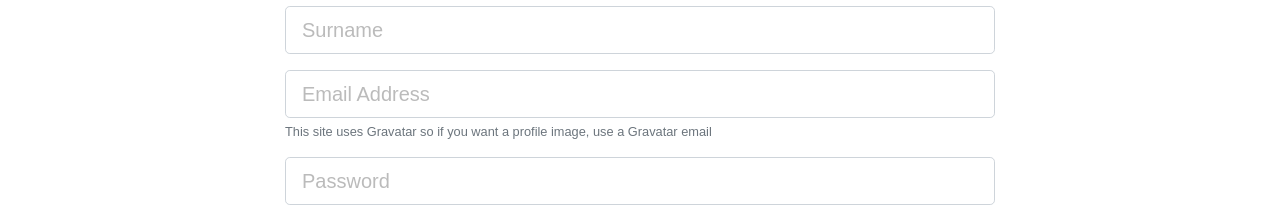
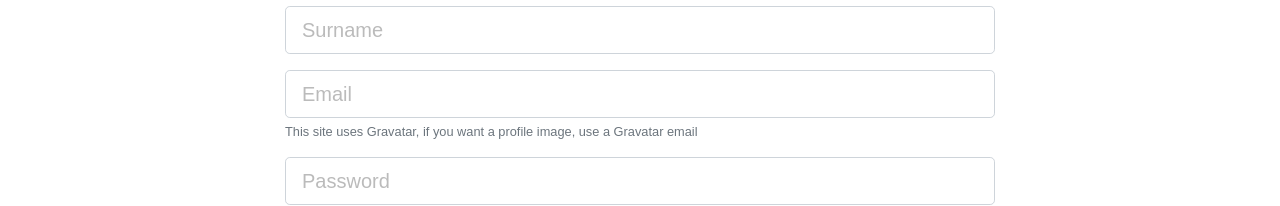
Before and after one commit to andriisavchuk/react-social, a React (Create React App) app in the folder client/: page /signup in a window 1280 px wide. Shown: the part 259-465 px from the top of the page. Built offline with nearby package versions, Linux system fonts and the light colour scheme.

Commit message:
refactor Signup component

```diff
--- a/client/src/components/auth/Login.js
+++ b/client/src/components/auth/Login.js
@@ -1,9 +1,8 @@
 import React, { Component } from 'react';
 import PropTypes from 'prop-types';
 import { connect } from 'react-redux';
-import classnames from 'classnames';
 import { loginUser } from '../../actions/authActions';
-import TextFieldGroup from '../common/TextFieldGroup';
+import InputFieldGroup from '../common/InputFieldGroup';
 
 class Login extends Component {
   constructor() {
@@ -60,8 +59,8 @@ class Login extends Component {
               <h1 className="display-4 text-center">Log In</h1>
               <p className="lead text-center">Sign in to your account</p>
               <form onSubmit={this.onSubmit}>
-                <TextFieldGroup
-                  placeholder="Email Address"
+                <InputFieldGroup
+                  placeholder="Email"
                   name="email"
                   type="email"
                   value={this.state.email}
@@ -69,7 +68,7 @@ class Login extends Component {
                   error={errors.email}
                 />
 
-                <TextFieldGroup
+                <InputFieldGroup
                   placeholder="Password"
                   name="password"
                   type="password"
--- a/client/src/components/auth/Signup.js
+++ b/client/src/components/auth/Signup.js
@@ -4,6 +4,8 @@ import { withRouter } from 'react-router-dom';
 import classnames from 'classnames';
 import { connect } from 'react-redux';
 import { signupUser } from '../../actions/authActions';
+import InputFieldGroup from '../common/InputFieldGroup';
+
 
 class Signup extends Component {
   constructor() {
@@ -64,72 +66,49 @@ class Signup extends Component {
               <h1 className="display-4 text-center">Sign Up</h1>
               <p className="lead text-center">Create your account</p>
               <form noValidate onSubmit={this.onSubmit}>
-                <div className="form-group">
-                  <input
-                    type="text"
-                    className={classnames('form-control form-control-lg', {
-                      'is-invalid' : errors.name
-                    })}
+                <InputFieldGroup
                   placeholder="Name"
                   name="name"
                   value={this.state.name}
                   onChange={this.onChange}
+                  error={errors.name}
                 />
-                  {errors.name && (<div className="invalid-feedback">{errors.name}</div>)}
-                </div>
-                <div className="form-group">
-                  <input
-                    type="text"
-                    className={classnames('form-control form-control-lg', {
-                      'is-invalid' : errors.surname
-                    })}
+
+                <InputFieldGroup
                   placeholder="Surname"
                   name="surname"
                   value={this.state.surname}
                   onChange={this.onChange}
+                  error={errors.surname}
                 />
-                  {errors.surname && (<div className="invalid-feedback">{errors.surname}</div>)}
-                </div>
-                <div className="form-group">
-                  <input
+
+                <InputFieldGroup
+                  placeholder="Email"
+                  name="email"
                   type="email"
-                    className={classnames('form-control form-control-lg', {
-                      'is-invalid' : errors.email
-                    })}
-                    placeholder="Email Address"
-                    name="email"
                   value={this.state.email}
                   onChange={this.onChange}
+                  error={errors.email}
+                  info="This site uses Gravatar, if you want a profile image, use a Gravatar email"
                 />
-                  {errors.email && (<div className="invalid-feedback">{errors.email}</div>)}
-                  <small className="form-text text-muted">This site uses Gravatar so if you want a profile image, use a Gravatar email</small>
-                </div>
-                <div className="form-group">
-                  <input
-                    type="password"
-                    className={classnames('form-control form-control-lg', {
-                      'is-invalid' : errors.password
-                    })}
+
+                <InputFieldGroup
                   placeholder="Password"
                   name="password"
+                  type="password"
                   value={this.state.password}
                   onChange={this.onChange}
+                  error={errors.password}
                 />
-                  {errors.password && (<div className="invalid-feedback">{errors.password}</div>)}
-                </div>
-                <div className="form-group">
-                  <input
-                    type="password"
-                    className={classnames('form-control form-control-lg', {
-                      'is-invalid' : errors.conf_password
-                    })}
+
+                <InputFieldGroup
                   placeholder="Confirm Password"
                   name="conf_password"
+                  type="password"
                   value={this.state.conf_password}
                   onChange={this.onChange}
+                  error={errors.password}
                 />
-                  {errors.conf_password && (<div className="invalid-feedback">{errors.conf_password}</div>)}
-                </div>
                 <input type="submit" className="btn btn-info btn-block mt-4" value="Submit"/>
               </form>
             </div>
--- a/client/src/components/common/TextFieldGroup.js
+++ b/client/src/components/common/InputFieldGroup.js
@@ -2,7 +2,7 @@ import React from 'react';
 import classnames from 'classnames';
 import PropTypes from 'prop-types';
 
-const TextFieldGroup = ({
+const InputFieldGroup = ({
   name,
   placeholder,
   value,
@@ -30,7 +30,7 @@ const TextFieldGroup = ({
   )
 }
 
-TextFieldGroup.propTypes = {
+InputFieldGroup.propTypes = {
   name: PropTypes.string.isRequired,
   placeholder: PropTypes.string,
   value: PropTypes.string.isRequired,
@@ -41,8 +41,8 @@ TextFieldGroup.propTypes = {
   diasbled: PropTypes.string
 }
 
-TextFieldGroup.defaultProps = {
+InputFieldGroup.defaultProps = {
   type: 'text'
 }
 
-export default TextFieldGroup;
+export default InputFieldGroup;
```
Lines whose indentation alone changed are shown as unchanged.
